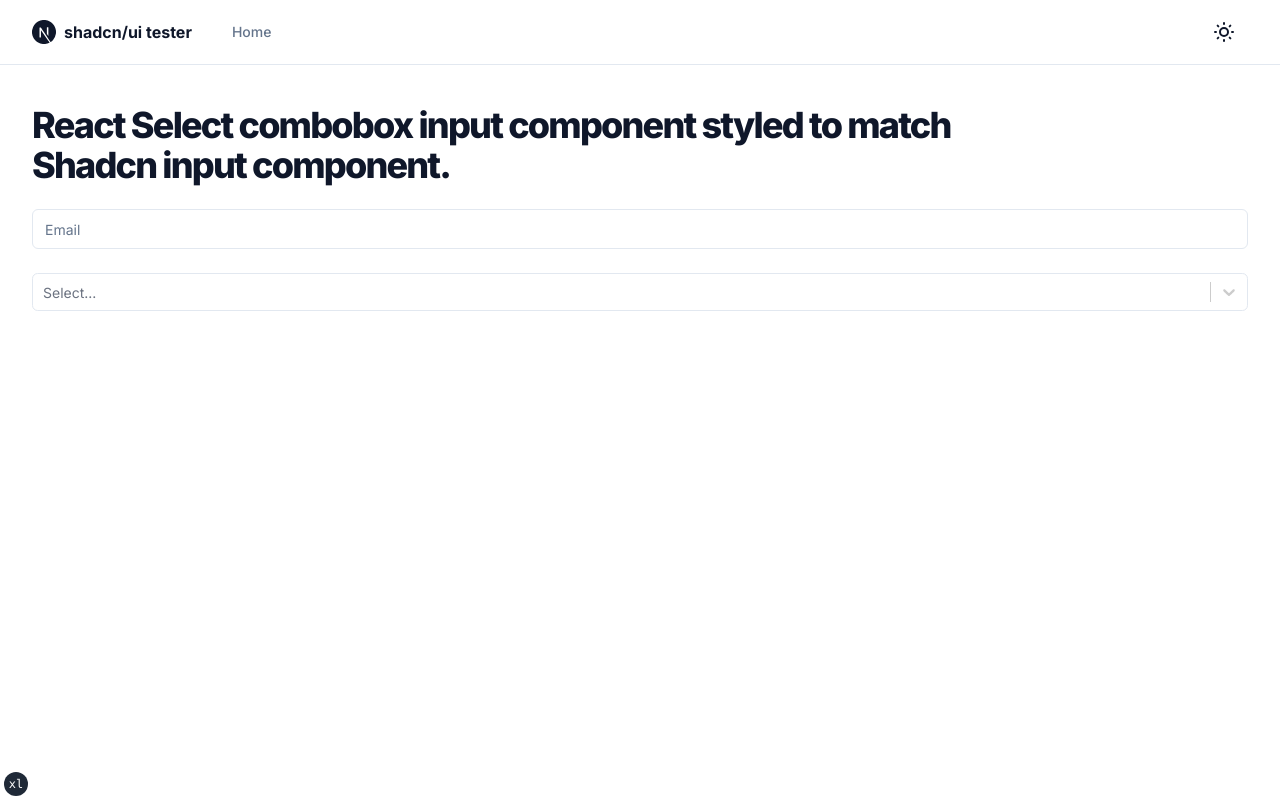
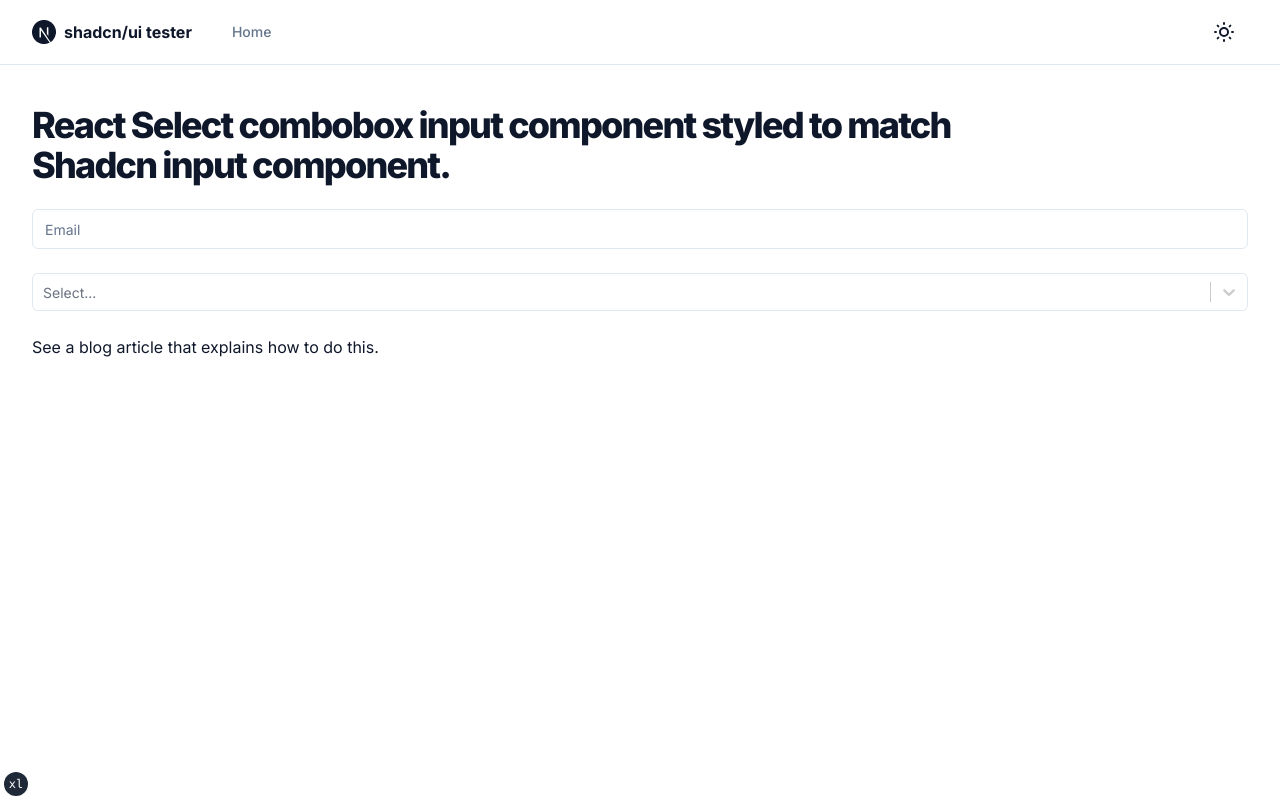
Before and after one commit to owolfdev/shadcn-tester, a Next.js app: page /multi-select in a window 1280 px wide. Built offline with nearby package versions, Linux system fonts and the light colour scheme.

Commit message:
add link to blog article

```diff
--- a/app/multi-select/page.tsx
+++ b/app/multi-select/page.tsx
@@ -1,6 +1,7 @@
 "use client"
 
 import { use, useEffect, useState } from "react"
+import Link from "next/link"
 import { useTheme } from "next-themes"
 import Select from "react-select"
 
@@ -160,7 +161,14 @@
           />
         </div>
       </div>
-      <div></div>
+      <div>
+        <Link
+          className="hover:text-slate-500"
+          href="https://www.owolf.com/blog/style-react-select-component"
+        >
+          See a blog article that explains how to do this.
+        </Link>
+      </div>
     </section>
   )
 }
```
